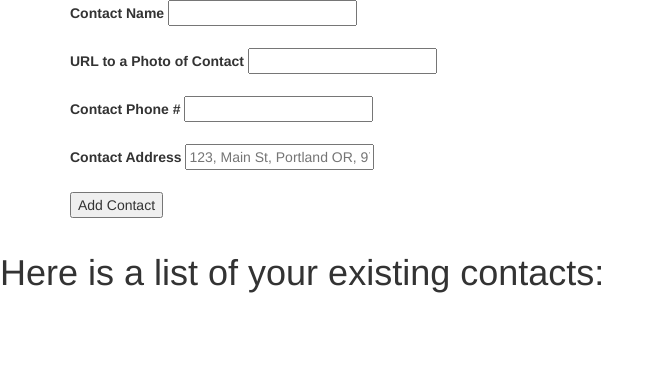
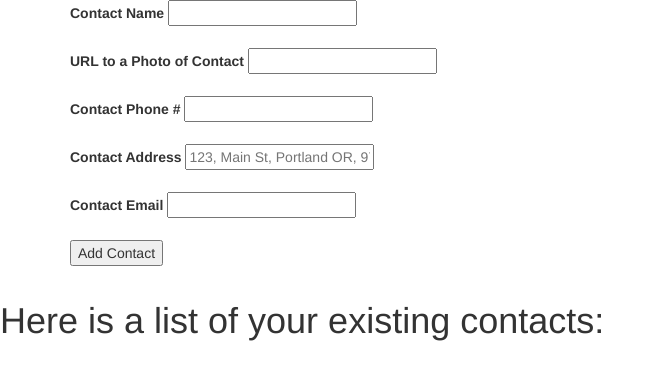
Before and after one commit to Jordan-Meier/php-addressbook, a PHP site: template views/contacts.html.twig in a window 1280 px wide. Shown: the top 380 px of the page, without its empty margins (0-661 px from the left). Run offline with PHP 8.4, Linux system fonts and the light colour scheme; the template is opened without the code that fills it, so the values that code supplies are empty; some libraries are stand-ins or nearby versions.

Commit message:
add a form input for email address

```diff
--- a/views/contacts.html.twig
+++ b/views/contacts.html.twig
@@ -9,7 +9,7 @@
         <div class="container">
             <div class="row">
                 <div class="col-md-8">
-                    <form class="form-group" action="/contacts" method="post">
+                    <form class="form-group" action="/create_contact" method="post">
                         <label for="name">Contact Name</label>
                         <input type="text" name="name" id="name"><br><br>
 
@@ -21,6 +21,9 @@
 
                         <label for="address">Contact Address</label>
                         <input type="text" name="address" id="address" placeholder="123, Main St, Portland OR, 97214"><br><br>
+
+                        <label for="email">Contact Email</label>
+                        <input type="text" name="email" id="email"><br><br>
 
                         <button type="submit">Add Contact</button>
                     </form>
```
